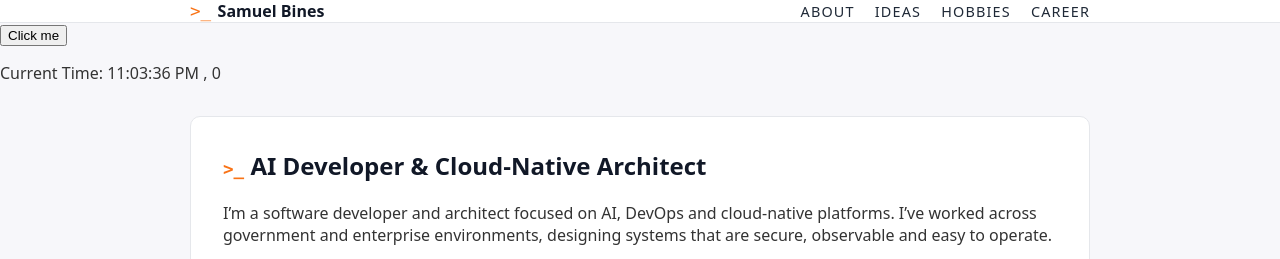
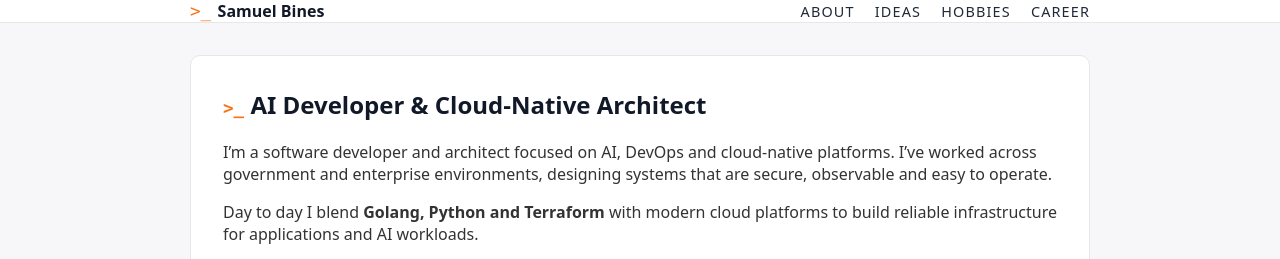
Before and after one commit to SamuelDBines/samuelDBines.github.io, a website: page index.html in a window 1280 px wide. Shown: the top 259 px of the page. Drawn offline with Linux system fonts and the light colour scheme.

Commit message:
updated files to link better

```diff
--- a/index.html
+++ b/index.html
@@ -27,8 +27,8 @@
 			</div>
 		</header>
 
-		<button id="test-button">Click me</button>
-		<div id="test-display"></div>
+		<!-- <button id="test-button">Click me</button>
+		<div id="test-display"></div> -->
 		<main class="container">
 			<section id="about" class="section">
 				<div class="about-layout">
```
